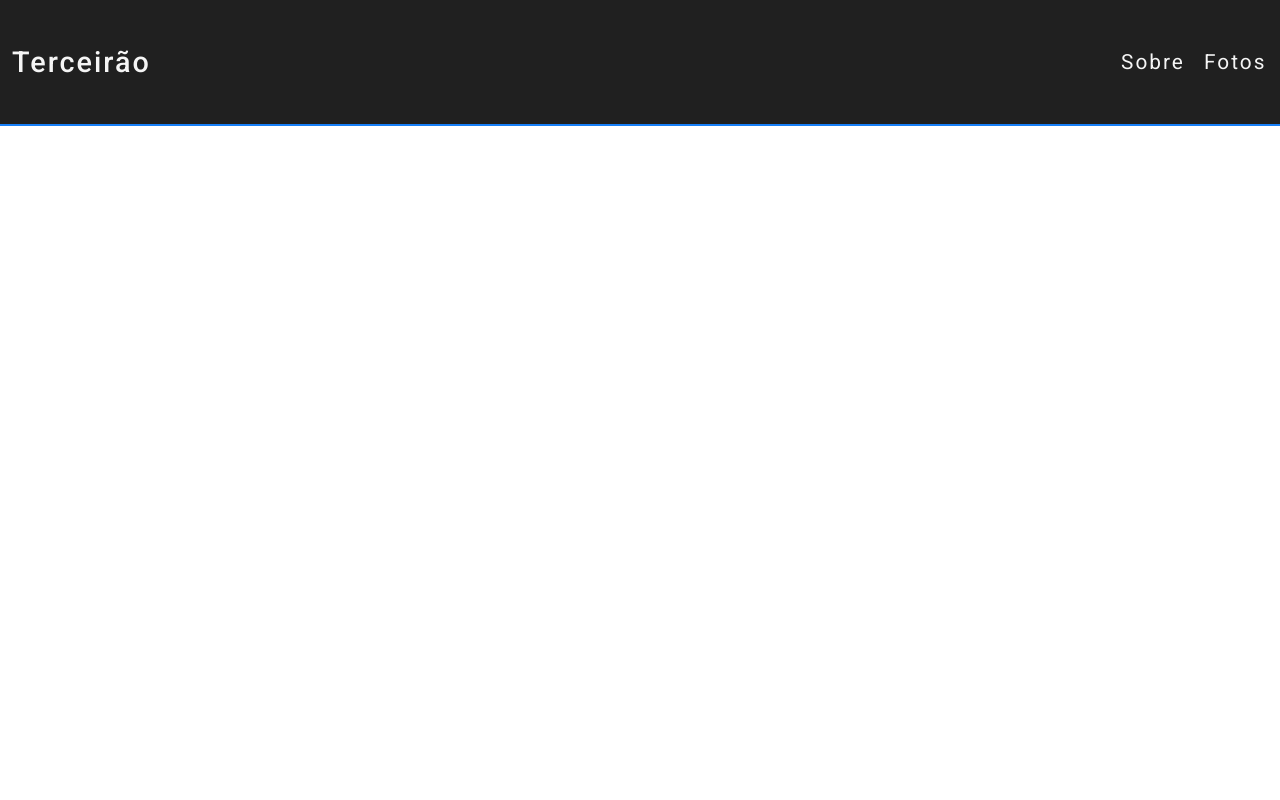
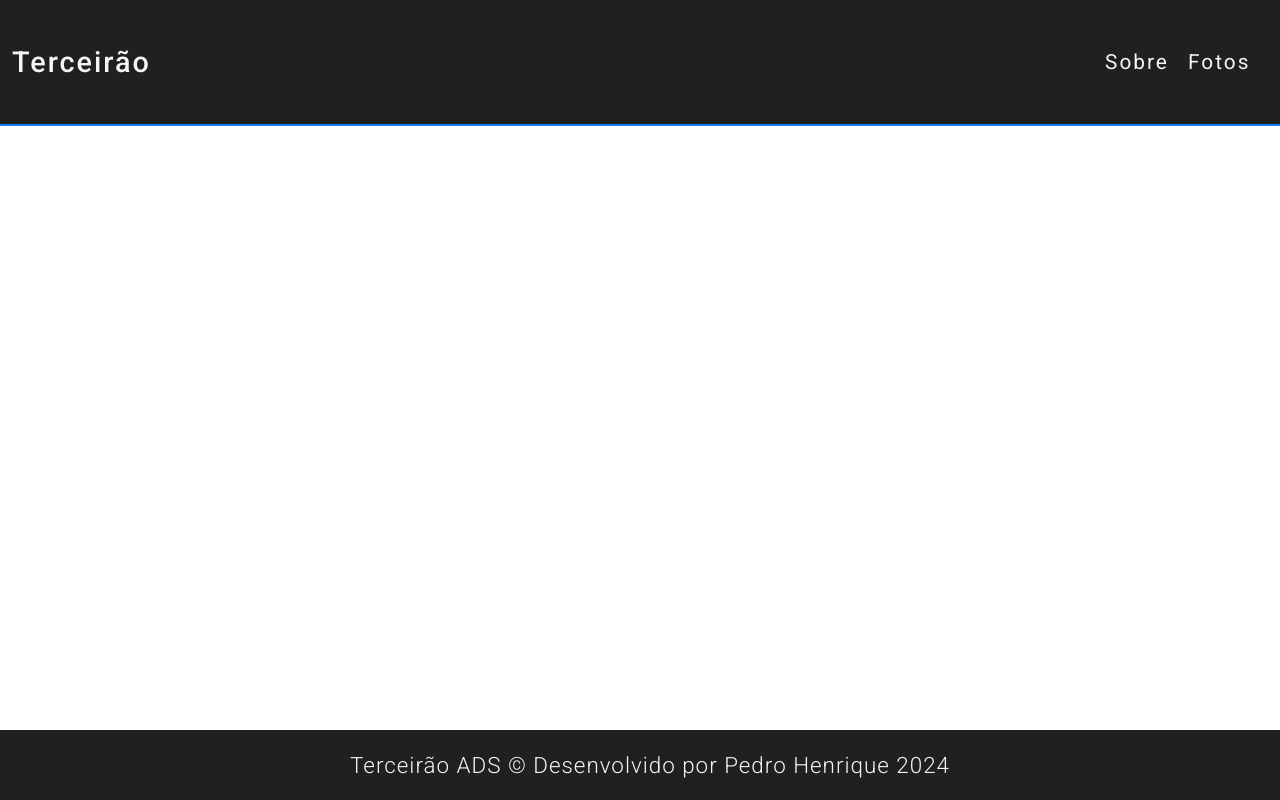
Before and after one commit to krigerofc/react_project_3, a JavaScript app: page / in a window 1280 px wide. Built offline with nearby package versions, Linux system fonts and the light colour scheme; the HTML template or start-up script is replaced by a standard one.

Commit message:
componentes funcionais - footer e icone para page

```diff
--- a/public/index.html
+++ b/public/index.html
@@ -2,14 +2,14 @@
 <html lang="en">
   <head>
     <meta charset="utf-8" />
-    <link rel="icon" href="%PUBLIC_URL%/favicon.ico" />
+    <link rel="icon" href="%PUBLIC_URL%/code.png" />
     <meta name="viewport" content="width=device-width, initial-scale=1" />
     <meta name="theme-color" content="#000000" />
     <meta
       name="description"
       content="Web site created using create-react-app"
     />
-    <title>Terceirão</title>
+    <title>Terceiro Sistema</title>
   </head>
   <body>
     <noscript>You need to enable JavaScript to run this app.</noscript>
--- a/src/App.js
+++ b/src/App.js
@@ -1,14 +1,15 @@
 //import './app.cs'
-
 import Header from "./components/Header";
+import Rodape from "./components/Rodape";
 
 
 function App() {
   return (
     <>
-    <Header/>
-    <h1>hello</h1>
-    <p>OIIII</p>
+      <Header/>
+      <h1>hello</h1>
+      <p>OIIII</p>
+      <Rodape/>
     </>
   );
 }
--- a/src/components/Header/Header.module.css
+++ b/src/components/Header/Header.module.css
@@ -11,10 +11,11 @@
     width: 100%;
     height: 100px;
     border-bottom: 2px solid rgb(23, 127, 247);
+    position: fixed;
     display: flex;
     justify-content: space-between;
     align-items: center;
-    position: fixed;
+    top: 0;
     padding: 0.75rem;
 }
 
@@ -26,7 +27,7 @@
 }
 
 .header nav{
-    margin-right: 1rem;
+    margin-right: 2.0rem;
 }
 
 .header a{
--- /dev/null
+++ b/src/components/Rodape/Rodape.module.css
@@ -0,0 +1,21 @@
+@import url('https://fonts.googleapis.com/css2?family=Roboto:ital,wght@0,100;0,300;0,400;0,500;0,700;0,900;1,100;1,300;1,400;1,500;1,700;1,900&display=swap');
+
+.footer{
+    background-color: rgb(32, 32, 32);
+    width: 100%;
+    height: 50px;
+    color: whitesmoke;
+    position: fixed;
+    bottom: 0;
+    display: flex;
+    align-items: center;
+    justify-content: center;
+    padding: 10px;
+}
+
+.footer h2{
+    font-family: "Roboto", sans-serif;
+    letter-spacing: 1px;
+    font-weight: 300;
+    font-size: 1.4rem;
+}
--- /dev/null
+++ b/src/components/Rodape/index.js
@@ -0,0 +1,11 @@
+import styles from './Rodape.module.css'
+
+function Rodape(){
+    return(
+        <footer className={styles.footer}>
+            <h2>Terceirão ADS &copy; Desenvolvido por Pedro Henrique 2024</h2>
+        </footer>
+    );
+}
+
+export default Rodape;
```
Also changed, not shown: public/code.png (added), 1 other file (tests, documents, lock files or other folders).
